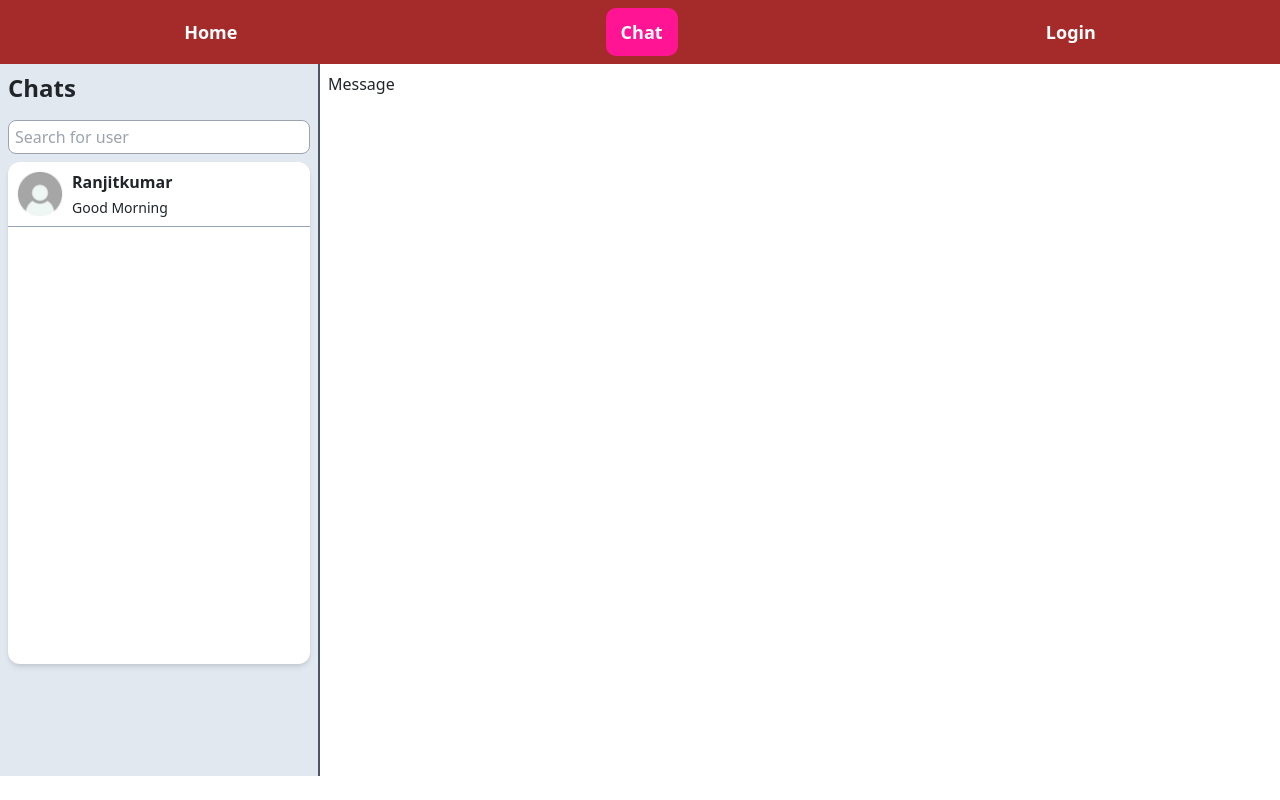
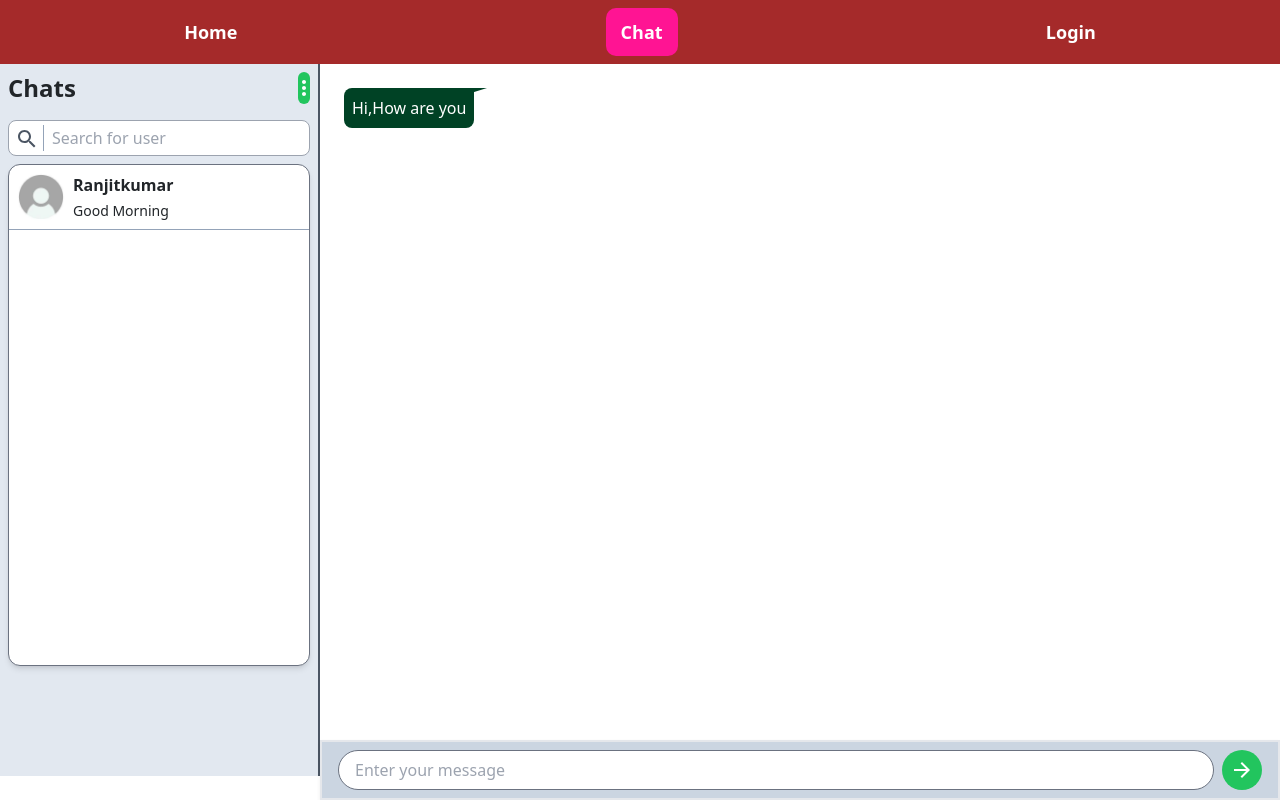
Before and after one commit to Ranjtkumar/mini-project, a React (Create React App) app: page /chat in a window 1280 px wide. Built offline with nearby package versions, Linux system fonts and the light colour scheme.

Commit message:
chat page

```diff
--- a/package.json
+++ b/package.json
@@ -3,6 +3,10 @@
   "version": "0.1.0",
   "private": true,
   "dependencies": {
+    "@emotion/react": "^11.11.4",
+    "@emotion/styled": "^11.11.5",
+    "@mui/icons-material": "^5.15.18",
+    "@mui/material": "^5.15.18",
     "@testing-library/jest-dom": "^5.17.0",
     "@testing-library/react": "^13.4.0",
     "@testing-library/user-event": "^13.5.0",
--- a/src/components/Chat.js
+++ b/src/components/Chat.js
@@ -1,16 +1,34 @@
-import React from 'react'
+import React, { useState } from 'react'
+import ArrowForwardIcon from '@mui/icons-material/ArrowForward';
+import { MoreVert } from '@mui/icons-material';
+import SearchIcon from '@mui/icons-material/Search';
 
 export default function Chat() {
+    const [showMenu,setShowMenu] = useState(false)
   return (
     <div className='w-full h-[89vh] '>
         <div className='bg-white grid grid-cols-12 h-full border-7 border-gray-400 rounded-lg'>
             <div className='col-span-3 border-r-2 border-gray-600 bg-slate-200'>
-                <div className='text-2xl font-bold px-2 pt-2'>Chats</div>
-                <div className='border-1 border-gray-400 rounded-lg py-1 px-1.5 mt-3 mx-2 bg-white'>
-                    <input placeholder='Search for user' style={{outline:"none"}} className='w-full'/>
+                <div className="flex justify-between  px-2 pt-2 relative">
+                    <div className='text-2xl font-bold '>Chats</div>
+                    <div className="bg-green-500 cursor-pointer w-3 flex items-center justify-center text-white rounded-t-full rounded-b-full"
+                        onClick={()=>{setShowMenu(!showMenu)}}>
+                        <MoreVert/>
+                    </div>
+
+                   {showMenu && <div className='shadow-sm border-1 absolute border-gray-400 right-2 top-10 bg-white rounded-2'>
+                        <div className='p-2 border-b border-slate-300 cursor-pointer'>Profie</div>
+                        <div className='p-2 border-b cousor-pointer'>Settings</div>
+                    </div> }
+
                 </div>
 
-                <div className='my-2 overflow-scroll chats shadow-md mx-2 rounded-xl bg-white'>
+                <div className='border-1 border-gray-400 rounded-lg py-1 px-1.5 mt-3 mx-2 bg-white flex'>
+                    <div className="text-base border-r border-slate-400 text-gray-600 pr-1"><SearchIcon/></div>
+                    <input placeholder='Search for user' style={{outline:"none"}} className='text-base grow pl-2'/>
+                </div>
+
+                <div className='my-2 overflow-scroll chats shadow-md mx-2 rounded-xl bg-white border-1 border-gray-500'>
                     <div className='flex gap-2 border-b border-slate-400 p-2'>
                         <img src="/assets/EmptyPic.jpg" className='h-12 w-12 rounded-full'/>
                         <div className='flex flex-col justify-center gap-1'>
@@ -21,8 +39,17 @@ export default function Chat() {
 
                 </div>
             </div>
-            <div className='col-span-9 p-2'>
-                Message
+            <div className='col-span-9 '>
+                <div className='bg-[#004225] w-fit text-white text-base p-2 relative rounded-l-lg rounded-br-lg m-4 send-message'>
+                    Hi,How are you
+                </div>
+                <div className='flex fixed shadow-sm border-2 bottom-0 gap-2 justify-between w-[-webkit-fill-available] bg-slate-300  py-2 px-3'>
+                    <div className='grow'>
+                        <input className='w-full h-full border-1 border-gray-500  rounded-full px-3 outline-0 text-base' placeholder="Enter your message"/>
+                    </div>
+                    <div className='h-10 w-10 bg-green-500 rounded-full flex justify-center text-white items-center'><ArrowForwardIcon/></div>
+                </div>
+
             </div>
         </div>
     </div>
--- a/src/components/Home.js
+++ b/src/components/Home.js
@@ -51,7 +51,7 @@ export default function Home() {
           </Carousel.Item>
         </Carousel>
 
-        <RecentChats/>
+        {/* <RecentChats/> */}
     </div>
   )
 }
--- a/src/index.css
+++ b/src/index.css
@@ -25,3 +25,16 @@
 .chats::-webkit-scrollbar{
     display: none;
 }
+
+.send-message::after{
+  content: "";
+  width: 0;
+  height: 0;
+  top: 0px;
+  position: absolute;
+  right: -13px;
+  /* border-top: 10px solid transparent; */
+  border-bottom: 5px solid transparent;
+  /* border-radius: 0% 10px 0% 0%; */
+  border-left: 16px solid #004225;
+}
```
Also changed, not shown: 1 other file (tests, documents, lock files or other folders).
